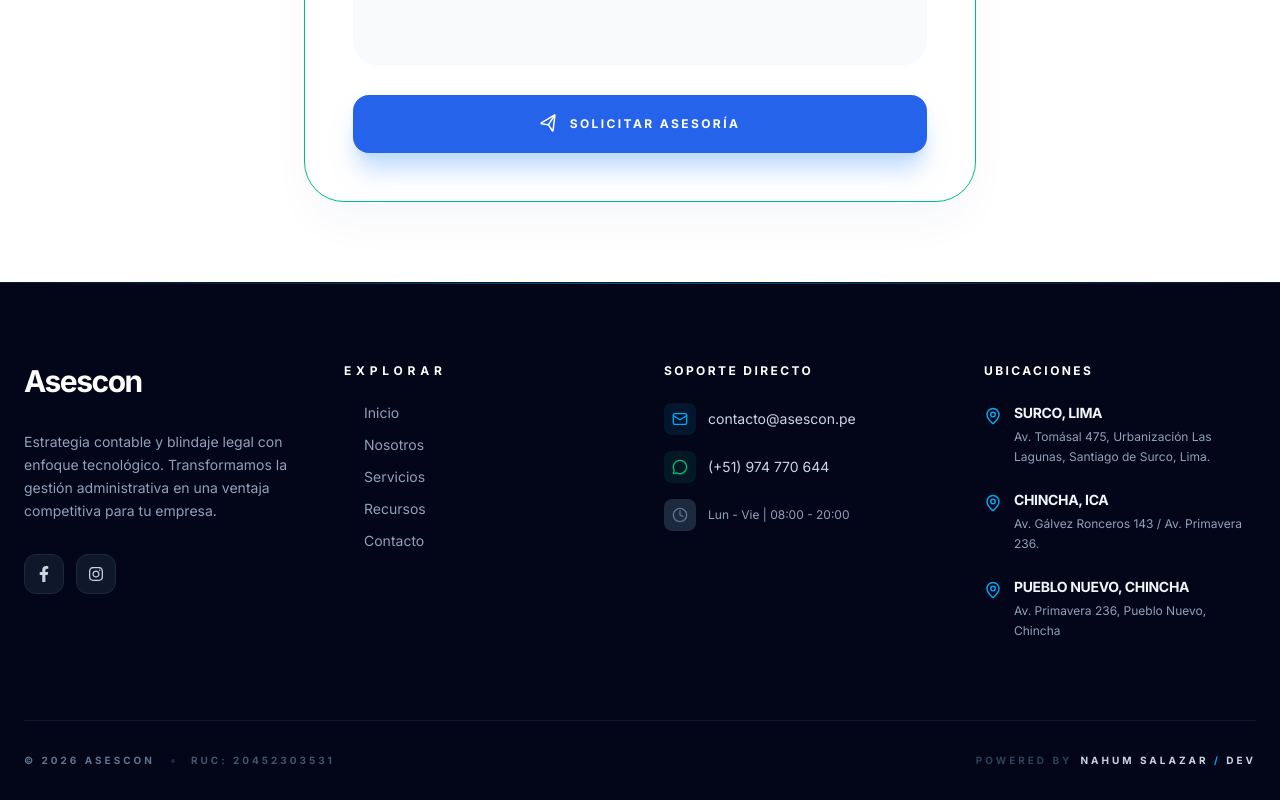
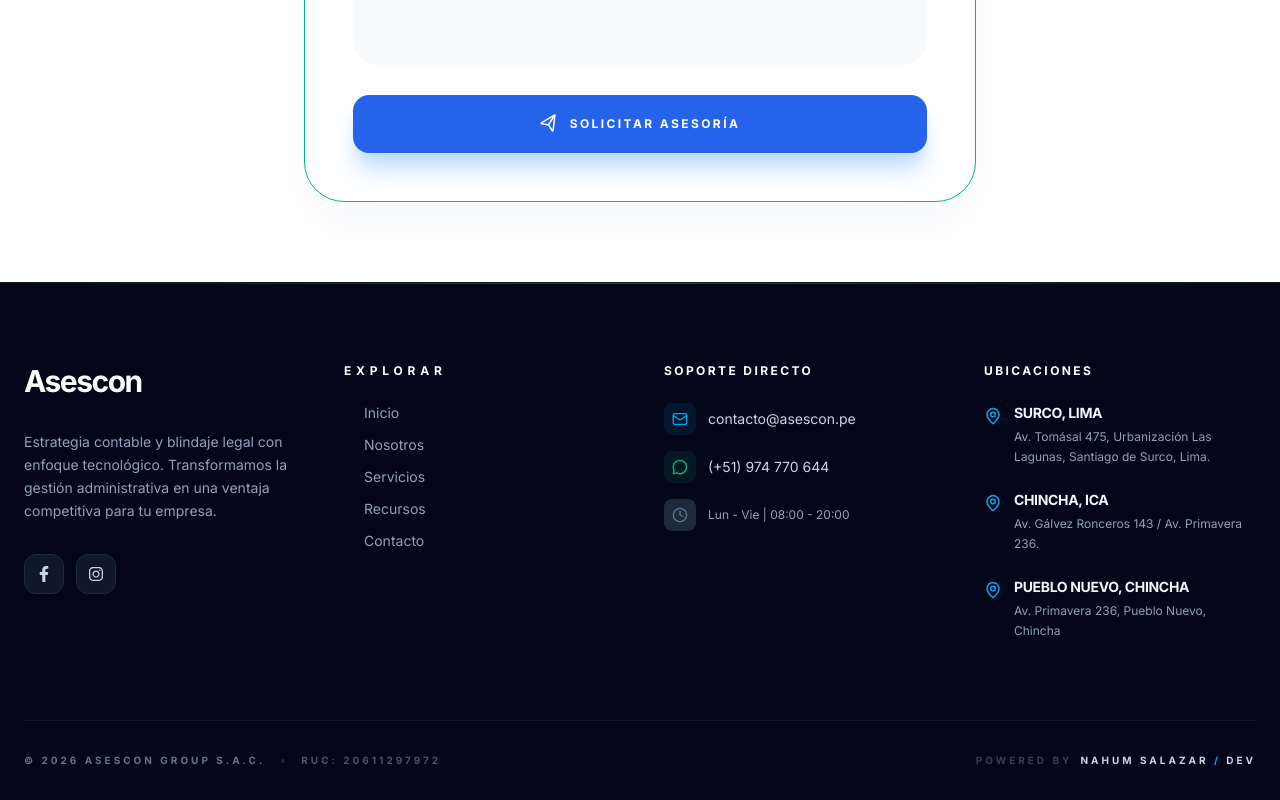
Before and after one commit to Nahum-SL/mvp-project, a Next.js app: page / in a window 1280 px wide. Shown: the part 3404-4204 px from the top of the page. Built offline with nearby package versions, Linux system fonts and the light colour scheme; no server answers.

Commit message:
site: practicas & fix: footer

```diff
--- a/src/components/layout/Footer.tsx
+++ b/src/components/layout/Footer.tsx
@@ -171,9 +171,9 @@ export default function Footer() {
         {/* Footer Bottom */}
         <div className="pt-8 border-t border-slate-900 flex flex-col md:flex-row justify-between items-center gap-6 text-[10px] font-bold uppercase tracking-[0.3em] text-slate-500">
           <div className="flex items-center gap-4">
-            <p>© {currentYear} ASESCON</p>
+            <p>© {currentYear} ASESCON GROUP S.A.C.</p>
             <span className="w-1 h-1 bg-slate-800 rounded-full" />
-            <p className="text-slate-600 uppercase">RUC: 20452303531</p>
+            <p className="text-slate-600 uppercase">RUC: 20611297972 </p>
           </div>
 
           <p className="flex items-center gap-2">
--- a/src/features/public-web/servicio/components/ServiceCard.tsx
+++ b/src/features/public-web/servicio/components/ServiceCard.tsx
@@ -41,8 +41,8 @@ export const ServiceCardComponent = ({
       className={cn(
         "group relative bg-white rounded-[2.5rem] p-8 border transition-all duration-500 flex flex-col h-full",
         isHigh
-          ? "border-blue-500 shadow-2xl ring-2 ring-blue-500/10 scale-[1.02]"
-          : "border-slate-100 hover:shadow-xl",
+          ? "border-emerald-500 shadow-2xl ring-2 ring-blue-500/10 scale-[1.02]"
+          : "border-slate-100 group-hover:border-blue-500 hover:shadow-xl",
       )}
     >
       {/* Badge de Recomendado (Solo si está resaltado) */}
```
